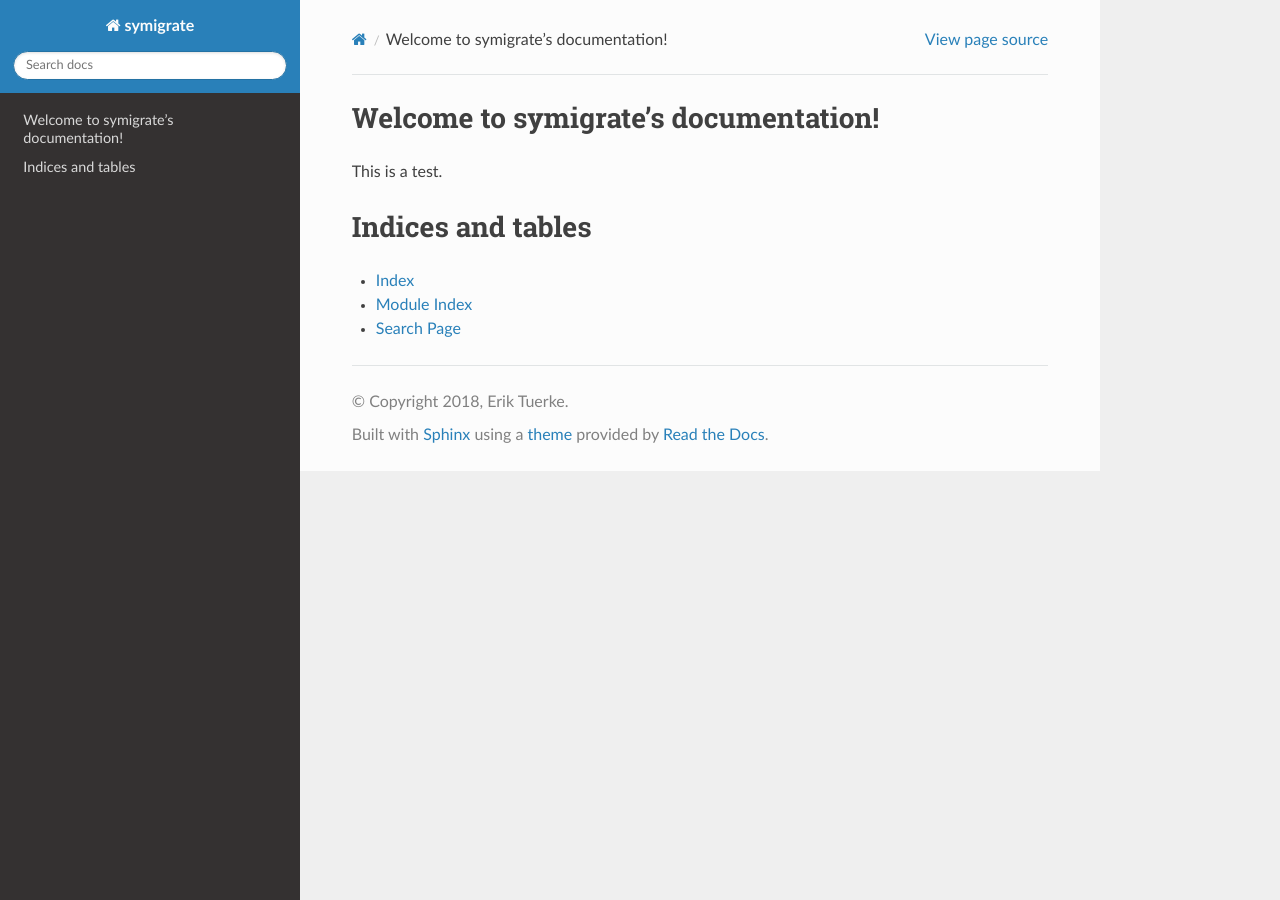
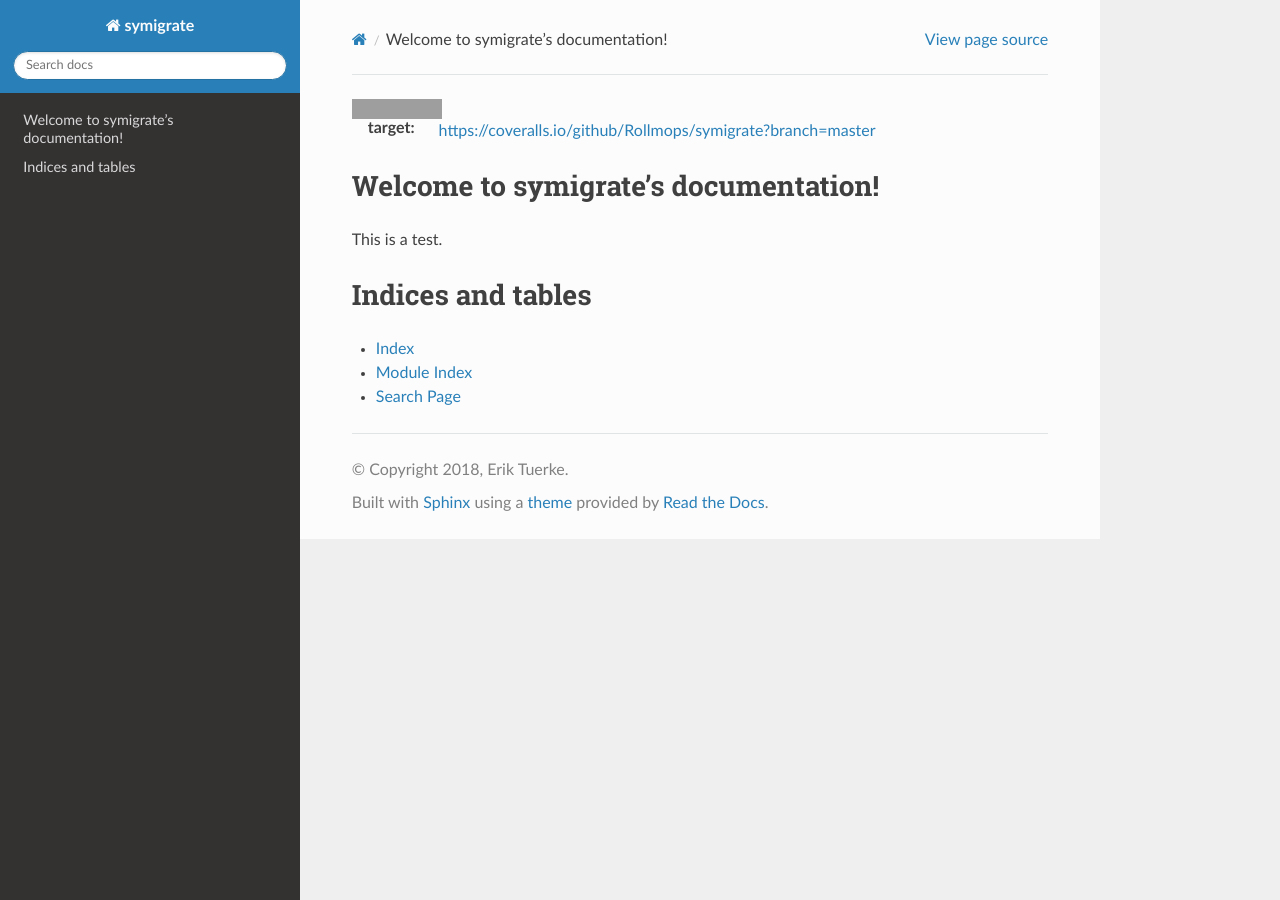
Before and after one commit to Rollmops/symigrate, a Sphinx documentation site: the page built from docs/index.rst, in a window 1280 px wide. Built offline with Sphinx 7.4.7 and the Read the Docs theme 2.0.0, drawn with Linux system fonts in a browser that asks for light colours; some of the changed lines change nothing that is shown; grey boxes are pictures that could not be loaded.

Commit message:
add coveralls badge for test

```diff
--- a/docs/index.rst
+++ b/docs/index.rst
@@ -1,3 +1,7 @@
+.. image:: https://coveralls.io/repos/github/Rollmops/symigrate/badge.svg?branch=master
+:target: https://coveralls.io/github/Rollmops/symigrate?branch=master
+
+
 Welcome to symigrate's documentation!
 =====================================
 
```
